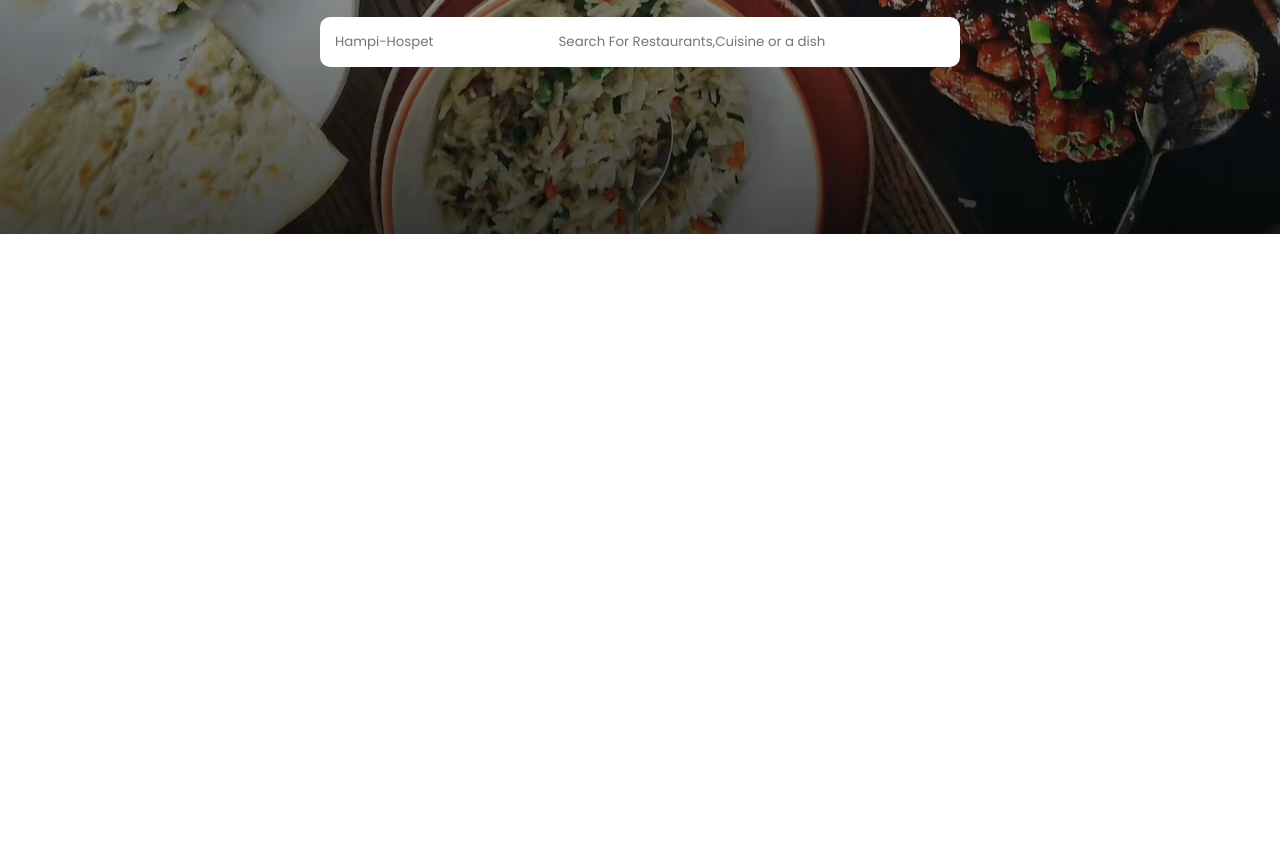
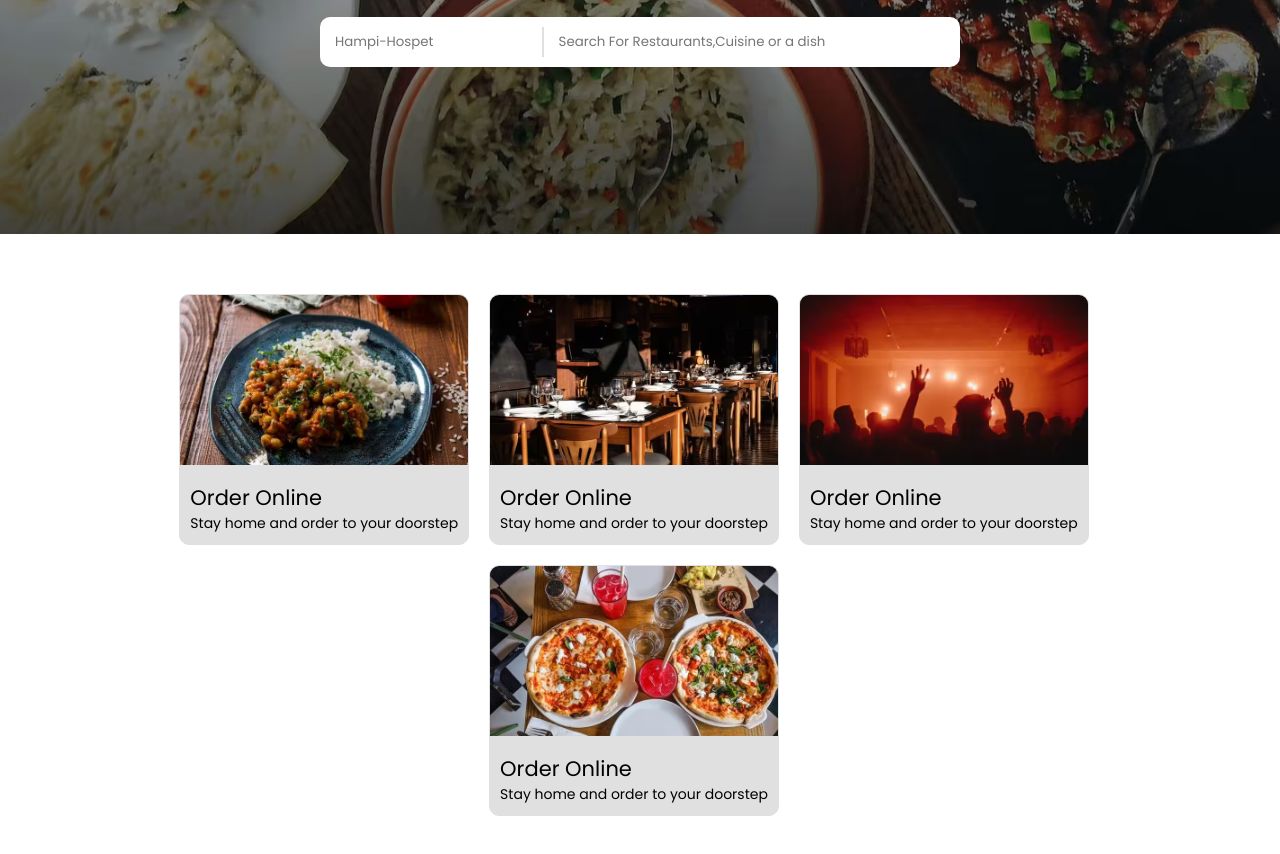
Before and after one commit to basti456/Zomato-Landing-Page-Clone, a plain HTML site: page index.html in a window 1280 px wide. Shown: the part 246-1100 px from the top of the page. Before the commit the page ends 800 px from the top, so only its background shows below. Drawn offline with Linux system fonts and the light colour scheme.

Commit message:
New commit

```diff
--- a/index.html
+++ b/index.html
@@ -47,7 +47,6 @@
                 </div>
             </nav>
         </header>
-
         <div class="hero__section__container">
           <img src="./images/heroSectionLogo.png" alt="Zomato logo" class="hero__section__logo">
           <h1 class="hero__section__title">Discover the best food & drinks in Hampi-Hospet</h1>
@@ -57,5 +56,35 @@
           </div>
         </div>
     </section>
+    <section class="container we__offer">
+      <div class="we__offer__card">
+        <img src="./images/item1.png" alt="card 1 image">
+        <div class="we__offer__content">
+          <h2>Order Online</h2>
+          <p>Stay home and order to your doorstep</p>
+        </div>
+      </div>
+      <div class="we__offer__card">
+        <img src="./images/item2.png" alt="card 2 image">
+        <div class="we__offer__content">
+          <h2>Order Online</h2>
+          <p>Stay home and order to your doorstep</p>
+        </div>
+      </div>
+      <div class="we__offer__card">
+        <img src="./images/item3.png" alt="card 3 image">
+        <div class="we__offer__content">
+          <h2>Order Online</h2>
+          <p>Stay home and order to your doorstep</p>
+        </div>
+      </div>
+      <div class="we__offer__card">
+        <img src="./images/item4.png" alt="card 4 image">
+        <div class="we__offer__content">
+          <h2>Order Online</h2>
+          <p>Stay home and order to your doorstep</p>
+        </div>
+      </div>
+    </section>
   </body>
 </html>
--- a/styles.css
+++ b/styles.css
@@ -71,20 +71,64 @@
     border-radius: 10px;
 }
 
-.input__container__location{
-    width: 35%;
-    height: 100%;
+
+.input__container__location,.input__container__search{
     padding: 5px;
     border: none;
     outline: none;
 }
+.input__container__location{
+    width: 35%;
+    border-right: 2px solid #e0e0e0;
+}
 
 .input__container__search{
     width: 65%;
-    height: 100%;
-    padding: 5px;
-    border: none;
-    outline: none;
+}
+.container{
+    margin: 3rem auto;
+    width: 90%;
+}
+
+.we__offer{
+    display: flex;
+    flex-wrap: wrap;
+    gap: 0.5rem;
+    align-items: center;
+    justify-content: center;
+}
+
+.we__offer__card:hover
+{
+    transform: scale(1.08);
+}
+
+.we__offer__card{
+    border-radius: 10px;
+    background-color: #e0e0e0;
+    overflow: hidden;
+    border: 1px solid #e0e0e0;
+    margin-right: 12px;
+    margin-top: 12px;
+    transition: all 1s ease;
+}
+.we__offer__card img{
+    width: 100%;
+    height: 170px;
+    object-fit: cover;
+    object-position: center;
+}
+
+.we__offer__content{
+    padding: 10px;
+}
+.we__offer__content h2{
+    font-size: 21px;
+    font-weight: 400;
+}
+
+.we__offer__content p {
+    font-size: 14px;
 }
 @media only screen and (max-width:600px) {
 
@@ -97,4 +141,23 @@
     .hero__section{
         min-height: 80vh;
     }
+    .hero__section__container{
+        flex-direction: column;
+        background-color: transparent;
+        width: 100%;
+    }
+    .input__container__location,
+    .input__container__search{
+        padding: 18px;
+        border-radius: 10px;
+        width: 98%;
+    }
+    .hero__section__container{
+        height: calc(80vh-320px);
+    }
+
+    .hero__section__title{
+        font-size: 18px;
+        width: 95%;
+    }
 }
```
